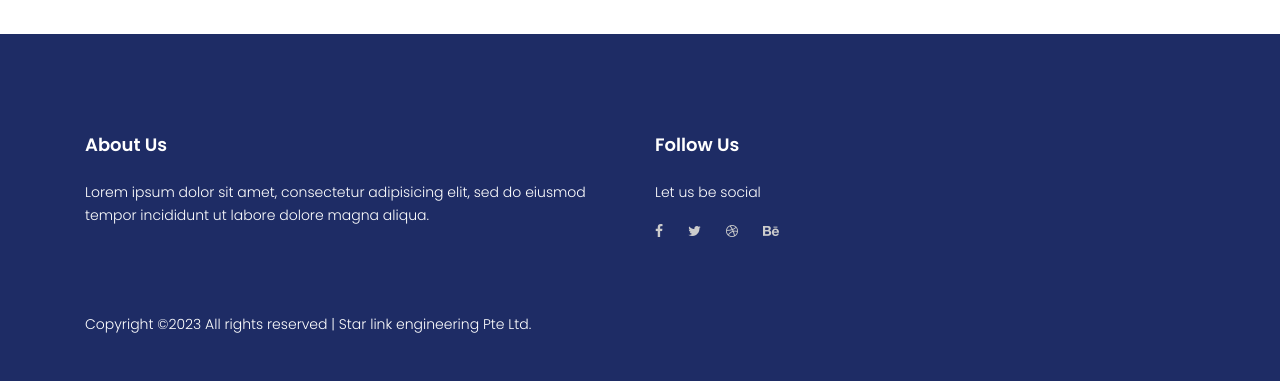
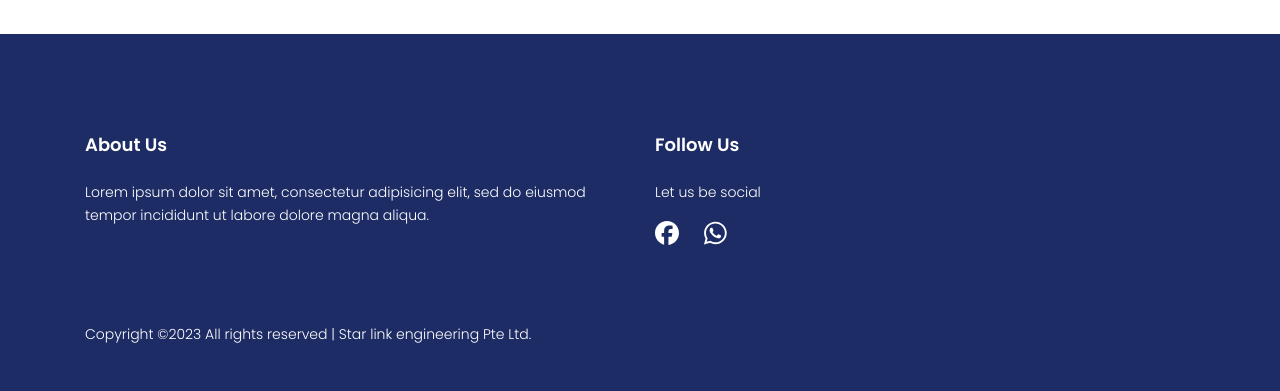
Before and after one commit to meshtheme/starlink, a plain HTML site: page index.html in a window 1280 px wide. Shown: the part 5048-5439 px from the top of the page. Drawn offline with nearby package versions, Linux system fonts and the light colour scheme; some packages are replaced by stand-ins of ours.

Commit message:
new added

```diff
--- a/index.html
+++ b/index.html
@@ -428,10 +428,9 @@
 								<h6>Follow Us</h6>
 								<p>Let us be social</p>
 								<div class="footer-social d-flex align-items-center">
-									<a href="#"><i class="fa fa-facebook"></i></a>
-									<a href="#"><i class="fa fa-twitter"></i></a>
-									<a href="#"><i class="fa fa-dribbble"></i></a>
-									<a href="#"><i class="fa fa-behance"></i></a>
+									<a href="#"><i class="fa fa-facebook-bk"><svg xmlns="http://www.w3.org/2000/svg" height="24" width="" viewBox="0 0 512 512" fill="#fff"><path d="M512 256C512 114.6 397.4 0 256 0S0 114.6 0 256C0 376 82.7 476.8 194.2 504.5V334.2H141.4V256h52.8V222.3c0-87.1 39.4-127.5 125-127.5c16.2 0 44.2 3.2 55.7 6.4V172c-6-.6-16.5-1-29.6-1c-42 0-58.2 15.9-58.2 57.2V256h83.6l-14.4 78.2H287V510.1C413.8 494.8 512 386.9 512 256h0z"/></svg></i></a>
+									<a href="https://wa.me/+6591074315"><i class="fa fa-whatsapp-bk"><svg xmlns="http://www.w3.org/2000/svg" height="26" width="" viewBox="0 0 448 512" fill="#fff"><path d="M380.9 97.1C339 55.1 283.2 32 223.9 32c-122.4 0-222 99.6-222 222 0 39.1 10.2 77.3 29.6 111L0 480l117.7-30.9c32.4 17.7 68.9 27 106.1 27h.1c122.3 0 224.1-99.6 224.1-222 0-59.3-25.2-115-67.1-157zm-157 341.6c-33.2 0-65.7-8.9-94-25.7l-6.7-4-69.8 18.3L72 359.2l-4.4-7c-18.5-29.4-28.2-63.3-28.2-98.2 0-101.7 82.8-184.5 184.6-184.5 49.3 0 95.6 19.2 130.4 54.1 34.8 34.9 56.2 81.2 56.1 130.5 0 101.8-84.9 184.6-186.6 184.6zm101.2-138.2c-5.5-2.8-32.8-16.2-37.9-18-5.1-1.9-8.8-2.8-12.5 2.8-3.7 5.6-14.3 18-17.6 21.8-3.2 3.7-6.5 4.2-12 1.4-32.6-16.3-54-29.1-75.5-66-5.7-9.8 5.7-9.1 16.3-30.3 1.8-3.7 .9-6.9-.5-9.7-1.4-2.8-12.5-30.1-17.1-41.2-4.5-10.8-9.1-9.3-12.5-9.5-3.2-.2-6.9-.2-10.6-.2-3.7 0-9.7 1.4-14.8 6.9-5.1 5.6-19.4 19-19.4 46.3 0 27.3 19.9 53.7 22.6 57.4 2.8 3.7 39.1 59.7 94.8 83.8 35.2 15.2 49 16.5 66.6 13.9 10.7-1.6 32.8-13.4 37.4-26.4 4.6-13 4.6-24.1 3.2-26.4-1.3-2.5-5-3.9-10.5-6.6z"/></svg></i></a>
+									<!-- <a href="#"><i class="fa fa-behance"></i></a> -->
 								</div>
 							</div>
 						</div>
--- a/js/main.js
+++ b/js/main.js
@@ -204,7 +204,7 @@ $(document).ready(function(){
                 zoom: 11,
 
                 // The latitude and longitude to center the map (always required)
-                center: new google.maps.LatLng(40.6700, -73.9400), // New York
+                center: new google.maps.LatLng(1.310930, 103.853510), // New York
 
                 // How you would like to style the map.
                 // This is where you would paste any style found on Snazzy Maps.
@@ -220,7 +220,7 @@ $(document).ready(function(){
 
             // Let's also add a marker while we're at it
             var marker = new google.maps.Marker({
-                position: new google.maps.LatLng(40.6700, -73.9400),
+                position: new google.maps.LatLng(1.310930, 103.853510),
                 map: map,
                 title: 'Snazzy!'
             });
```
